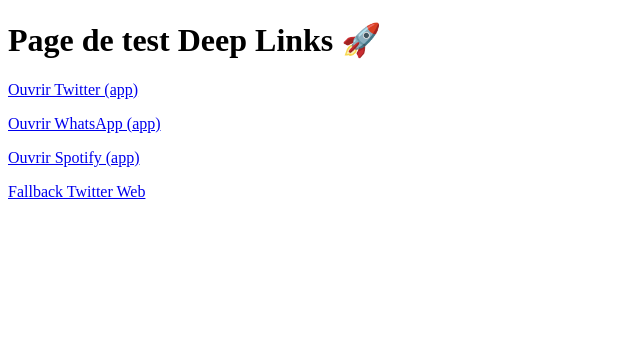
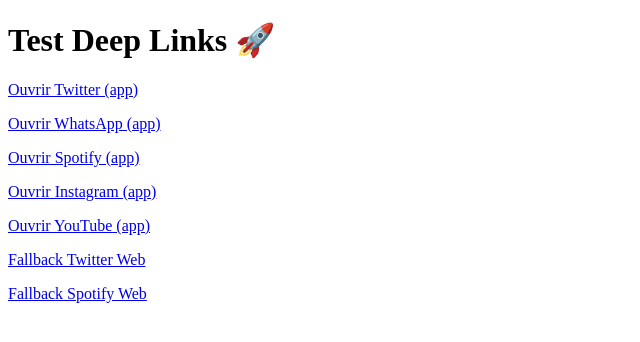
Before and after one commit to miyicarelle-jpg/deeplink-test, a plain HTML site: page index.html in a window 1280 px wide. Shown: the whole page, without its empty margins (0-640 px from the left). Drawn offline with Linux system fonts and the light colour scheme.

Commit message:
Update index.html

```diff
--- a/index.html
+++ b/index.html
@@ -5,12 +5,17 @@
   <title>Test Deep Links</title>
 </head>
 <body>
-  <h1>Page de test Deep Links 🚀</h1>
+  <h1>Test Deep Links 🚀</h1>
 
+  <!-- Deep links vers les apps -->
   <p><a href="twitter://">Ouvrir Twitter (app)</a></p>
   <p><a href="whatsapp://send?text=Bonjour">Ouvrir WhatsApp (app)</a></p>
   <p><a href="spotify://">Ouvrir Spotify (app)</a></p>
+  <p><a href="instagram://">Ouvrir Instagram (app)</a></p>
+  <p><a href="youtube://">Ouvrir YouTube (app)</a></p>
 
+  <!-- Fallback web si tu veux tester dans un navigateur -->
   <p><a href="https://twitter.com">Fallback Twitter Web</a></p>
+  <p><a href="https://spotify.com">Fallback Spotify Web</a></p>
 </body>
 </html>
```
